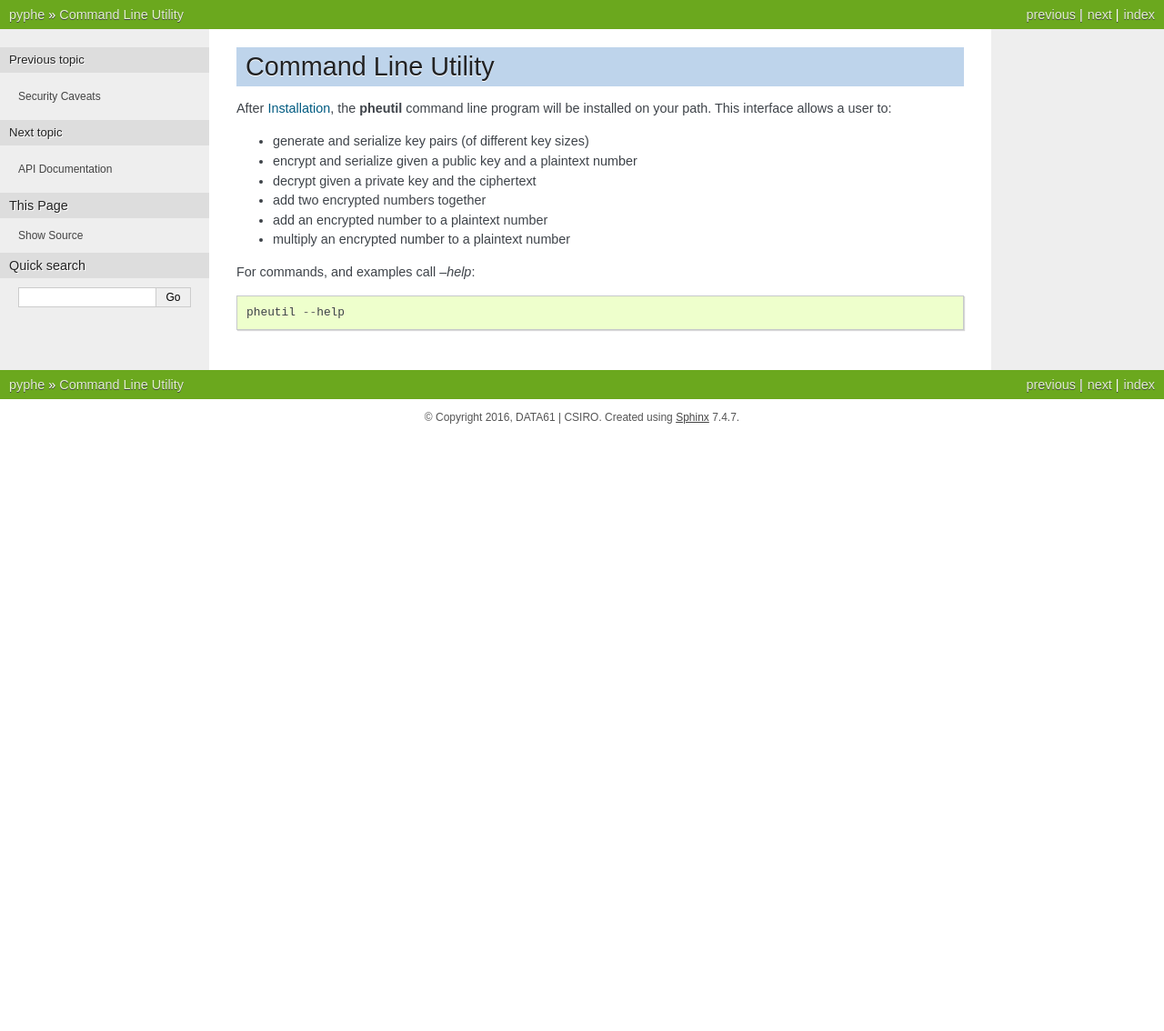
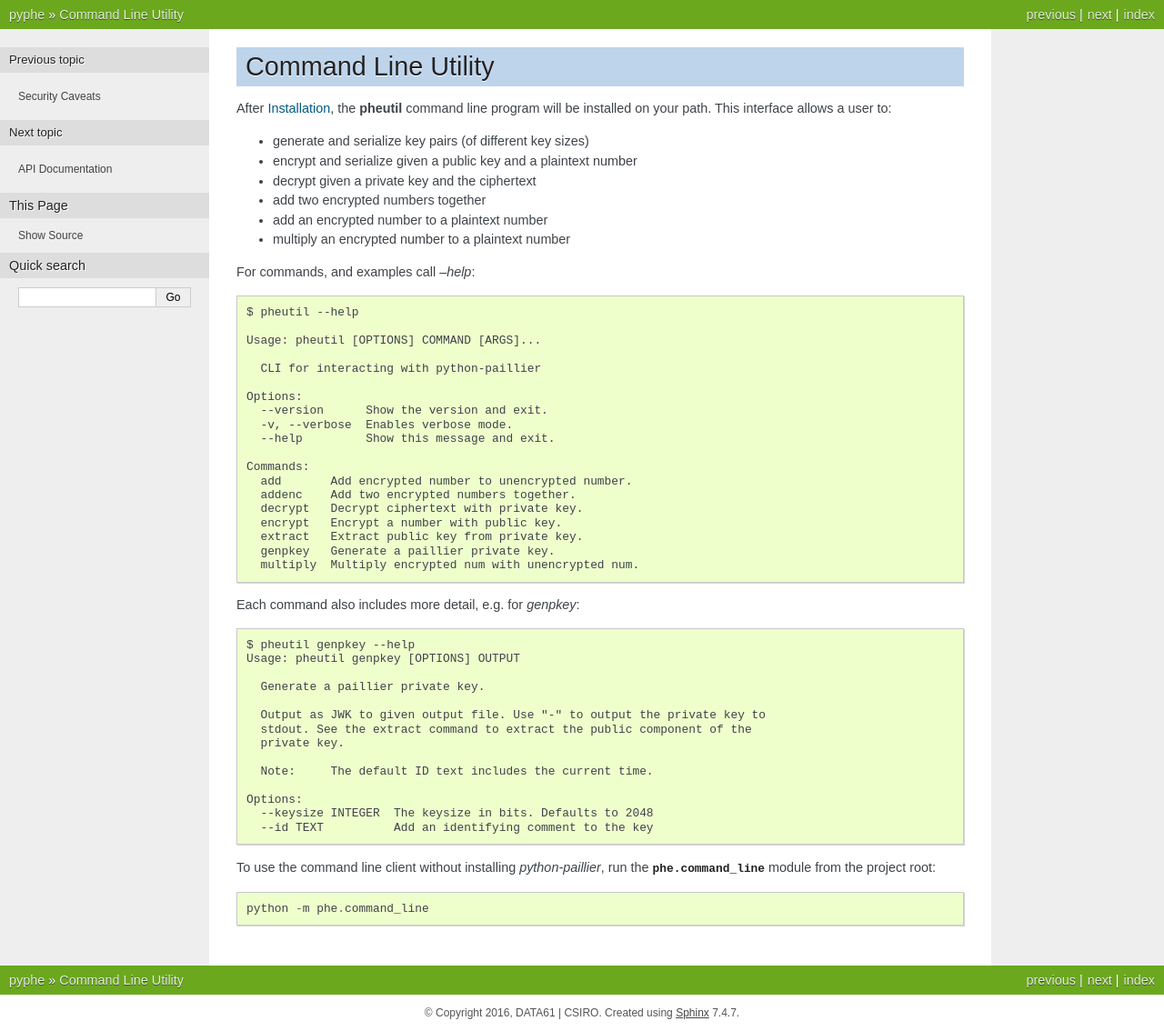
Before and after one commit to data61/python-paillier, a Sphinx documentation site: the page built from docs/cli.rst, in a window 1280 px wide. Shown: the whole page at 91% size. Built offline with Sphinx 7.4.7, drawn with Linux system fonts in a browser that asks for light colours; pages that are not in the unit, such as notebooks, are missing from menus; before the commit the page ends 900 px from its top, so only the background shows below that.

Commit message:
Further documentation of cli tool.

```diff
--- a/docs/cli.rst
+++ b/docs/cli.rst
@@ -16,4 +16,47 @@ This interface allows a user to:
 
 For commands, and examples call `--help`::
 
-    pheutil --help
+    $ pheutil --help
+
+    Usage: pheutil [OPTIONS] COMMAND [ARGS]...
+
+      CLI for interacting with python-paillier
+
+    Options:
+      --version      Show the version and exit.
+      -v, --verbose  Enables verbose mode.
+      --help         Show this message and exit.
+
+    Commands:
+      add       Add encrypted number to unencrypted number.
+      addenc    Add two encrypted numbers together.
+      decrypt   Decrypt ciphertext with private key.
+      encrypt   Encrypt a number with public key.
+      extract   Extract public key from private key.
+      genpkey   Generate a paillier private key.
+      multiply  Multiply encrypted num with unencrypted num.
+
+
+Each command also includes more detail, e.g. for `genpkey`::
+
+    $ pheutil genpkey --help
+    Usage: pheutil genpkey [OPTIONS] OUTPUT
+
+      Generate a paillier private key.
+
+      Output as JWK to given output file. Use "-" to output the private key to
+      stdout. See the extract command to extract the public component of the
+      private key.
+
+      Note:     The default ID text includes the current time.
+
+    Options:
+      --keysize INTEGER  The keysize in bits. Defaults to 2048
+      --id TEXT          Add an identifying comment to the key
+
+
+
+To use the command line client without installing `python-paillier`, run the
+:mod:`phe.command_line` module from the project root::
+
+    python -m phe.command_line
--- a/docs/installation.rst
+++ b/docs/installation.rst
@@ -3,7 +3,7 @@
 Installation
 ============
 
-Using pip at the command line, to install from PyPi::
+Using pip at the command line, to install from `PyPi <https://pypi.python.org/pypi/phe/>`_::
 
     $ pip install phe
 
@@ -11,7 +11,8 @@ To install the optional dependencies (eg Crypto)::
 
     $ pip install -r requirements.txt
 
-Or, if you have [virtualenvwrapper](https://virtualenvwrapper.readthedocs.org/en/latest/) installed::
+Or, if you have `virtualenvwrapper <https://virtualenvwrapper.readthedocs.org/en/latest/>`_
+installed::
 
     $ mkvirtualenv phe
     $ pip install phe
```
Also changed, not shown: docs/phe.rst (line endings or trailing spaces), 1 other file.
